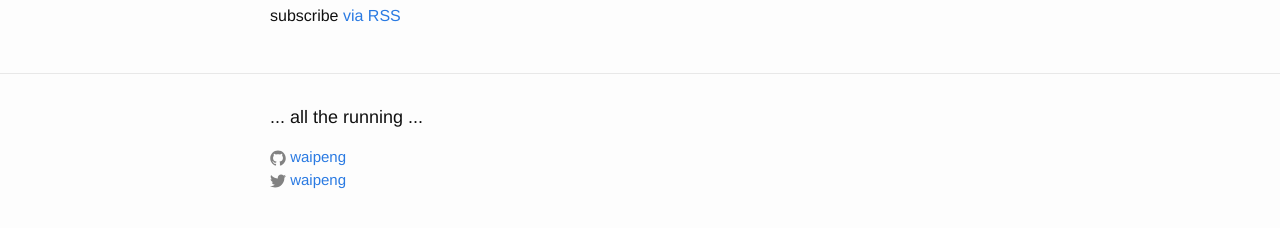
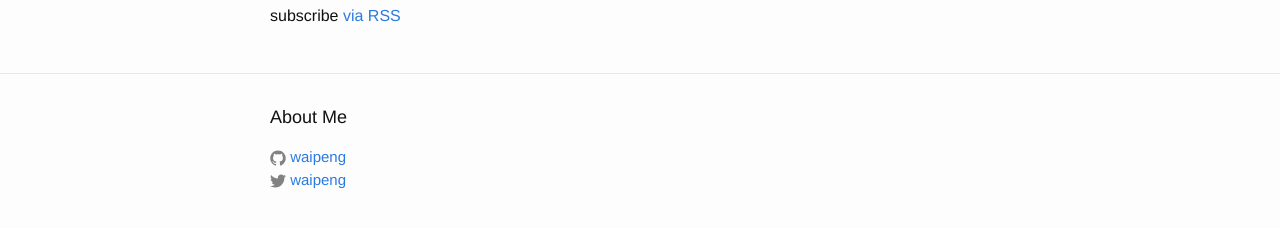
Before and after one commit to waipeng/alltherunning, a Jekyll site: the page built from index.html, in a window 1280 px wide. Shown: the part 332-560 px from the top of the page. Built offline with Jekyll 4.4.1, drawn with Linux system fonts in a browser that asks for light colours.

Commit message:
Add About Me to footer

```diff
--- a/_includes/footer.html
+++ b/_includes/footer.html
@@ -2,7 +2,7 @@
 
   <div class="wrapper">
 
-    <h2 class="footer-heading">{{ site.title }}</h2>
+    <h2 class="footer-heading">About Me</h2>
 
     <div class="footer-col-wrapper">
       <div class="footer-col  footer-col-1">
```
